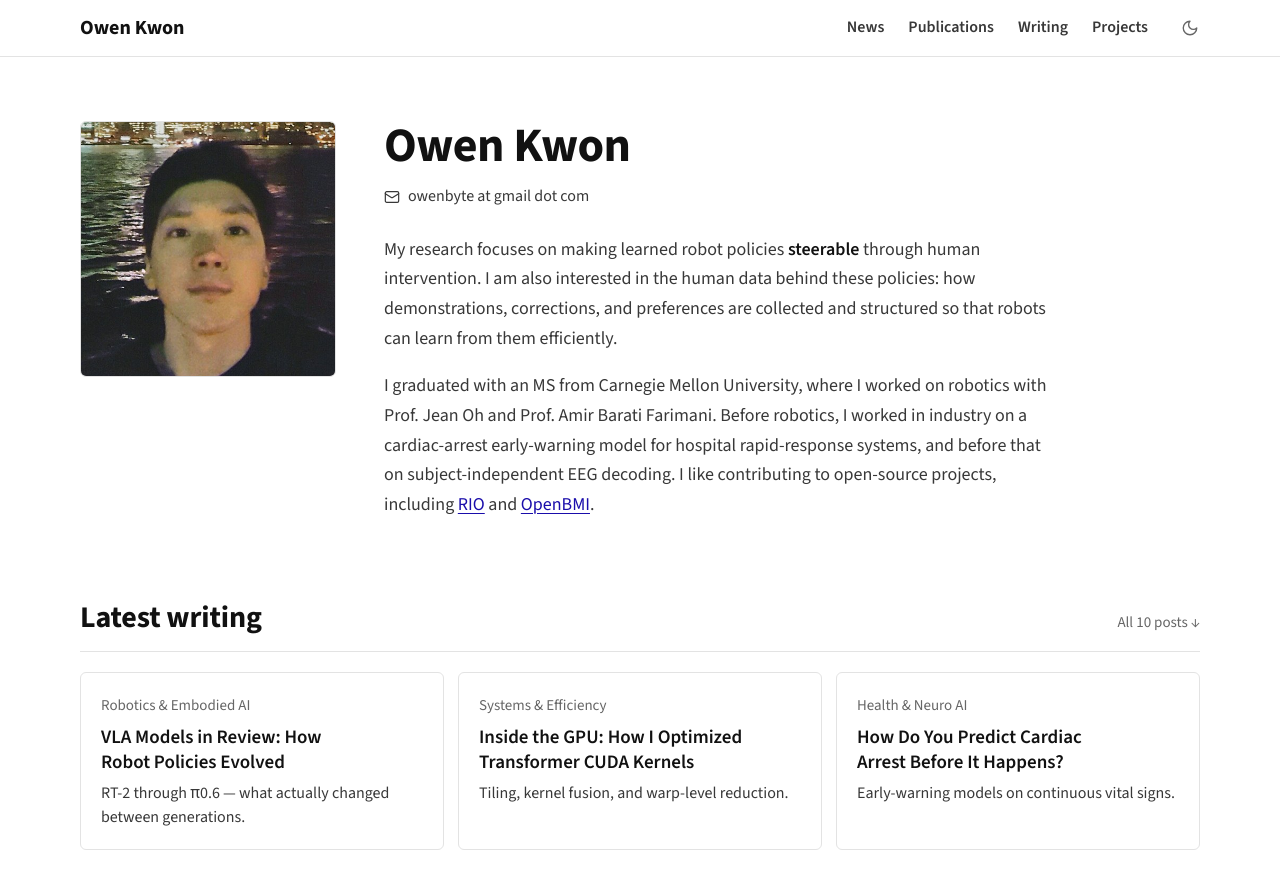
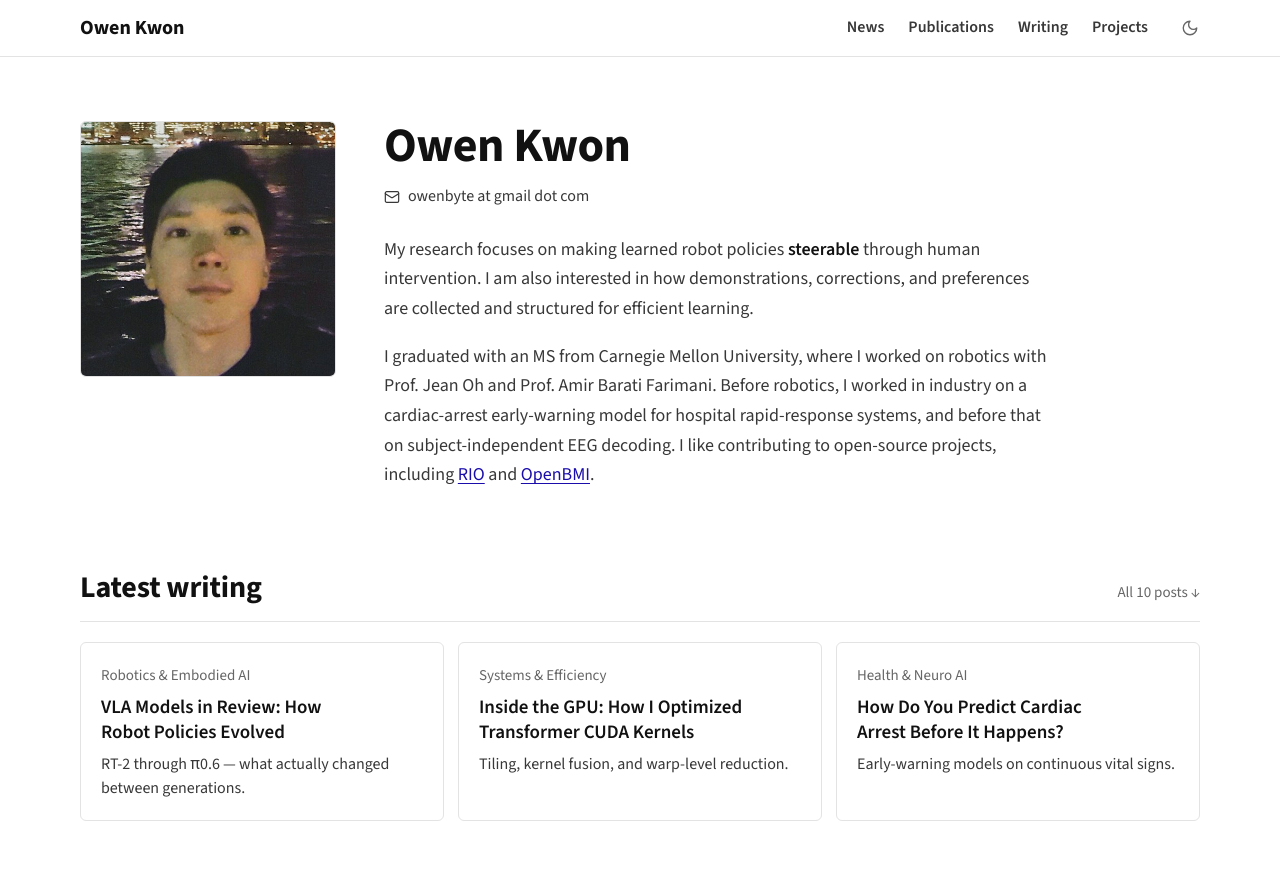
Before and after one commit to owenkgit/owenkgit.github.io, a Jekyll site: the page built from index.md, in a window 1280 px wide and 900 px high. Shown: the top 889 px of the window. Built offline with Jekyll 4.4.1, drawn with Linux system fonts in a browser that asks for light colours.

Commit message:
Tighten the research-interest sentence in the bio

```diff
--- a/index.md
+++ b/index.md
@@ -2,6 +2,6 @@
 layout: home
 ---
 
-My research focuses on making learned robot policies **steerable** through human intervention. I am also interested in the human data behind these policies: how demonstrations, corrections, and preferences are collected and structured so that robots can learn from them efficiently.
+My research focuses on making learned robot policies **steerable** through human intervention. I am also interested in how demonstrations, corrections, and preferences are collected and structured for efficient learning.
 
 I graduated with an MS from Carnegie Mellon University, where I worked on robotics with Prof. Jean Oh and Prof. Amir Barati Farimani. Before robotics, I worked in industry on a cardiac-arrest early-warning model for hospital rapid-response systems, and before that on subject-independent EEG decoding. I like contributing to open-source projects, including [RIO](https://robot-i-o.github.io/) and [OpenBMI](https://github.com/PatternRecognition/OpenBMI).
```
